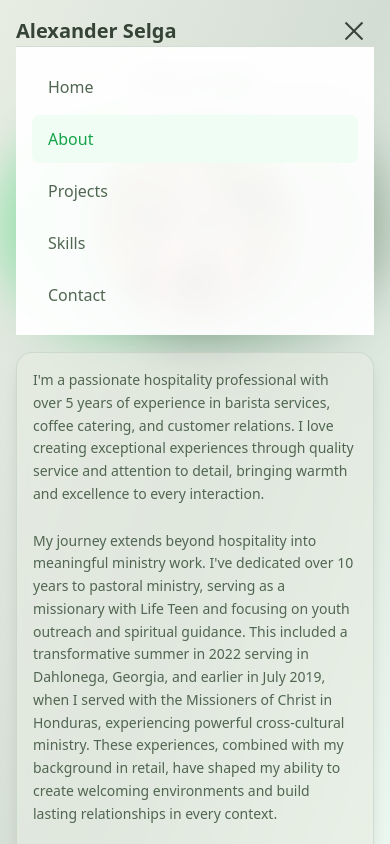
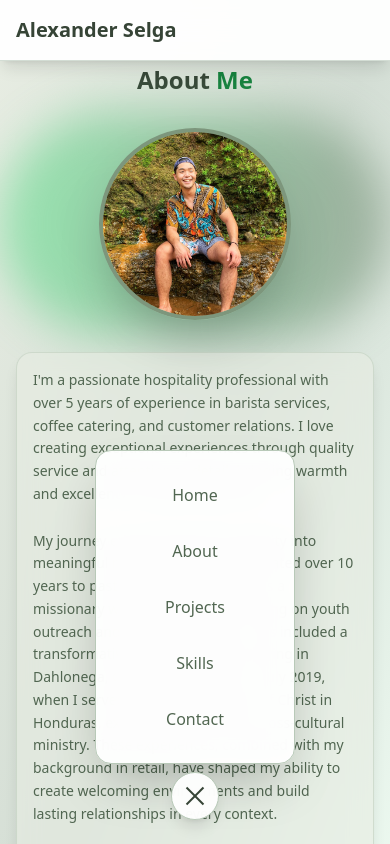
Before and after one commit to aselga96/portfolio-website, a React (Vite) app: page /about in a window 390 px wide. Both pictures are taken after a click on the button "Toggle menu". Shown: the top 844 px of the page. Built offline with nearby package versions, Linux system fonts and the light colour scheme.

Commit message:
Updated mobile navigation hamburger on the bottom and menu is rectangular with rounded edges.

```diff
--- a/src/App.jsx
+++ b/src/App.jsx
@@ -1,5 +1,5 @@
 import './index.css'
-import { useState, useEffect } from 'react'
+import { useState } from 'react'
 import { BrowserRouter as Router, Routes, Route, Link, useLocation } from 'react-router-dom'
 
 // Import pages
@@ -10,98 +10,112 @@ import Skills from './pages/Skills'
 import Contact from './pages/Contact'
 
 function Navigation() {
+  const location = useLocation()
+  const isHomePage = location.pathname === '/'
   const [isMenuOpen, setIsMenuOpen] = useState(false)
-  const [scrollY, setScrollY] = useState(0)
-  const location = useLocation()
 
-  useEffect(() => {
-    const handleScroll = () => setScrollY(window.scrollY)
-    window.addEventListener('scroll', handleScroll)
-    return () => window.removeEventListener('scroll', handleScroll)
-  }, [])
-
-  const isActive = (path) => location.pathname === path
-  const isHomePage = location.pathname === '/'
-
-  // Don't render navigation on home page
-  if (isHomePage) {
-    return null
-  }
+  const toggleMenu = () => setIsMenuOpen(!isMenuOpen)
+  const closeMenu = () => setIsMenuOpen(false)
 
   return (
-    <nav className={`fixed top-0 w-full z-50 transition-all duration-300 ${scrollY > 50 ? 'bg-white/95 backdrop-blur-md shadow-lg border-b border-sage-200' : 'bg-transparent'}`}>
+    <>
+      <nav className={`fixed top-0 w-full z-50 transition-all duration-300 ${
+        isHomePage
+          ? 'opacity-0 hover:opacity-100 bg-white/95 backdrop-blur-md hover:shadow-lg hover:border-b hover:border-sage-200'
+          : 'bg-white/95 backdrop-blur-md shadow-lg border-b border-sage-200'
+      }`}>
         <div className="container mx-auto px-4 sm:px-6 py-4">
           <div className="flex justify-between items-center">
             <Link
               to="/"
-            className="text-xl sm:text-2xl font-bold text-sage-900 cursor-pointer hover:text-green-600 transition-colors"
+              onClick={closeMenu}
+              className={`text-xl sm:text-2xl font-bold cursor-pointer transition-colors duration-300 ${
+                isHomePage
+                  ? 'text-white hover:text-sage-900'
+                  : 'text-sage-900 hover:text-green-600'
+              }`}
             >
               Alexander Selga
             </Link>
 
             {/* Desktop Menu */}
             <div className="hidden lg:flex space-x-8">
-            {[
-              { path: '/', name: 'home' },
-              { path: '/about', name: 'about' },
-              { path: '/projects', name: 'projects' },
-              { path: '/skills', name: 'skills' },
-              { path: '/contact', name: 'contact' }
-            ].map((item) => (
-              <Link
-                key={item.path}
-                to={item.path}
-                className={`capitalize font-medium transition-all duration-300 hover:text-green-600 ${
-                  isActive(item.path) ? 'text-green-600' : 'text-sage-700'
-                }`}
-              >
-                {item.name}
-              </Link>
-            ))}
+              <Link to="/" className="capitalize font-medium text-sage-700 hover:text-green-600 transition-all duration-300">home</Link>
+              <Link to="/about" className="capitalize font-medium text-sage-700 hover:text-green-600 transition-all duration-300">about</Link>
+              <Link to="/projects" className="capitalize font-medium text-sage-700 hover:text-green-600 transition-all duration-300">projects</Link>
+              <Link to="/skills" className="capitalize font-medium text-sage-700 hover:text-green-600 transition-all duration-300">skills</Link>
+              <Link to="/contact" className="capitalize font-medium text-sage-700 hover:text-green-600 transition-all duration-300">contact</Link>
             </div>
+          </div>
+        </div>
+      </nav>
 
-          {/* Mobile Menu Button - Hidden on Home Page */}
+      {/* Mobile Hamburger Menu - Only show on non-homepage */}
       {!isHomePage && (
         <button
-              onClick={() => setIsMenuOpen(!isMenuOpen)}
-              className="lg:hidden text-sage-700 p-2 rounded-lg hover:bg-sage-100 transition-colors"
+          onClick={toggleMenu}
+          className="lg:hidden fixed bottom-6 left-1/2 transform -translate-x-1/2 z-50 flex flex-col justify-center items-center w-12 h-12 bg-white/95 backdrop-blur-md border border-sage-300 rounded-full shadow-lg space-y-1.5 focus:outline-none"
+          aria-label="Toggle menu"
         >
-              <div className="space-y-1">
-                <div className={`w-6 h-0.5 bg-sage-900 transition-all duration-300 ${isMenuOpen ? 'rotate-45 translate-y-1.5' : ''}`}></div>
-                <div className={`w-6 h-0.5 bg-sage-900 transition-all duration-300 ${isMenuOpen ? 'opacity-0' : ''}`}></div>
-                <div className={`w-6 h-0.5 bg-sage-900 transition-all duration-300 ${isMenuOpen ? '-rotate-45 -translate-y-1.5' : ''}`}></div>
-              </div>
+          <span className={`block w-6 h-0.5 transition-all duration-300 bg-sage-900 ${
+            isMenuOpen ? 'rotate-45 translate-y-2' : ''
+          }`}></span>
+          <span className={`block w-6 h-0.5 transition-all duration-300 bg-sage-900 ${
+            isMenuOpen ? 'opacity-0' : ''
+          }`}></span>
+          <span className={`block w-6 h-0.5 transition-all duration-300 bg-sage-900 ${
+            isMenuOpen ? '-rotate-45 -translate-y-2' : ''
+          }`}></span>
         </button>
       )}
+
+      {/* Mobile Menu - Only show on non-homepage */}
+      {!isHomePage && (
+        <div className={`lg:hidden fixed bottom-20 left-1/2 transform -translate-x-1/2 z-40 transition-all duration-300 ${
+          isMenuOpen ? 'max-h-80 opacity-100 scale-100' : 'max-h-0 opacity-0 scale-95'
+        }`}>
+          <div className="bg-white/95 backdrop-blur-md border border-sage-300 rounded-2xl shadow-2xl p-6 mx-4 min-w-[200px]">
+            <div className="flex flex-col space-y-4 text-center">
+              <Link
+                to="/"
+                onClick={closeMenu}
+                className="capitalize font-medium text-sage-700 hover:text-green-600 transition-all duration-300 py-2 hover:scale-105"
+              >
+                home
+              </Link>
+              <Link
+                to="/about"
+                onClick={closeMenu}
+                className="capitalize font-medium text-sage-700 hover:text-green-600 transition-all duration-300 py-2 hover:scale-105"
+              >
+                about
+              </Link>
+              <Link
+                to="/projects"
+                onClick={closeMenu}
+                className="capitalize font-medium text-sage-700 hover:text-green-600 transition-all duration-300 py-2 hover:scale-105"
+              >
+                projects
+              </Link>
+              <Link
+                to="/skills"
+                onClick={closeMenu}
+                className="capitalize font-medium text-sage-700 hover:text-green-600 transition-all duration-300 py-2 hover:scale-105"
+              >
+                skills
+              </Link>
+              <Link
+                to="/contact"
+                onClick={closeMenu}
+                className="capitalize font-medium text-sage-700 hover:text-green-600 transition-all duration-300 py-2 hover:scale-105"
+              >
+                contact
+              </Link>
             </div>
-
-        {/* Mobile Menu - Hidden on Home Page */}
-        {!isHomePage && (
-          <div className={`lg:hidden overflow-hidden transition-all duration-300 ${isMenuOpen ? 'max-h-screen' : 'max-h-0'}`}>
-            <div className="py-4 px-4 bg-white/95 backdrop-blur-md border-t border-sage-200 space-y-1 max-h-96 overflow-y-auto">
-              {[
-                { path: '/', name: 'home' },
-                { path: '/about', name: 'about' },
-                { path: '/projects', name: 'projects' },
-                { path: '/skills', name: 'skills' },
-                { path: '/contact', name: 'contact' }
-              ].map((item) => (
-                <Link
-                  key={item.path}
-                  to={item.path}
-                  onClick={() => setIsMenuOpen(false)}
-                  className={`block w-full text-left capitalize py-3 px-4 rounded-lg transition-all duration-300 hover:bg-sage-50 hover:text-green-600 ${
-                    isActive(item.path) ? 'text-green-600 bg-green-50 font-medium' : 'text-sage-700'
-                  }`}
-                >
-                  {item.name}
-                </Link>
-              ))}
           </div>
         </div>
       )}
-      </div>
-    </nav>
+    </>
   )
 }
 
--- a/src/pages/About.jsx
+++ b/src/pages/About.jsx
@@ -11,7 +11,7 @@ export default function About() {
           <div className="relative">
             {/* Profile Image */}
             <div className="w-48 h-48 sm:w-64 sm:h-64 md:w-80 md:h-80 lg:w-[32rem] lg:h-[32rem] mx-auto rounded-full overflow-hidden border-4 border-sage-500 shadow-2xl relative z-10">
-              <img src={profileImage} alt="Profile" className="w-full h-full object-cover scale-700" />
+              <img src={profileImage} alt="Profile" className="w-full h-full object-cover scale-100" />
             </div>
             <div className="absolute -inset-4 bg-gradient-to-r from-green-400 to-sage-600 rounded-full blur-xl opacity-50"></div>
           </div>
```
Also changed, not shown: 1 other file (tests, documents, lock files or other folders). Lines whose indentation alone changed are shown as unchanged.
